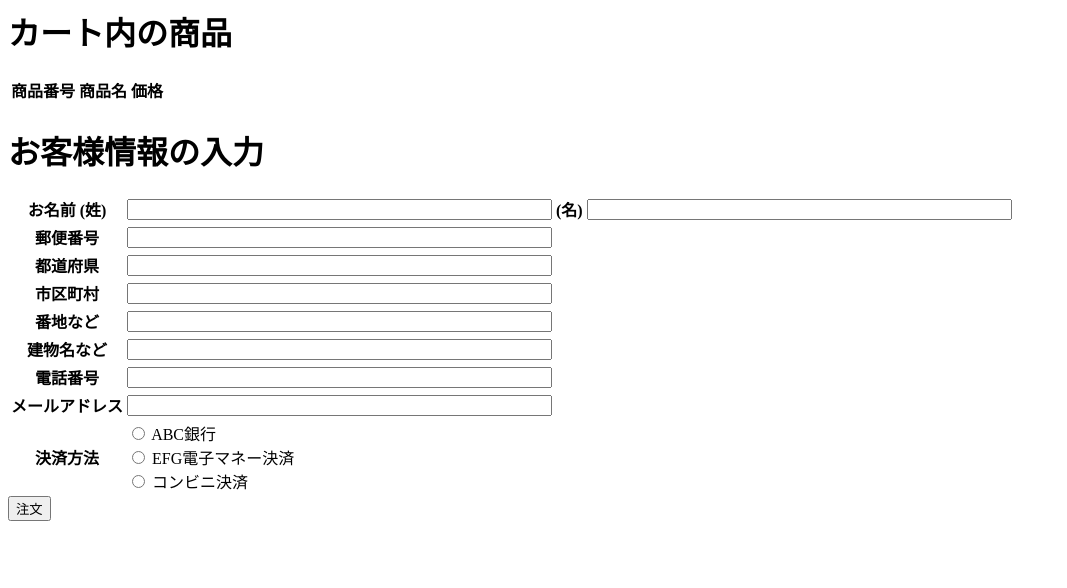
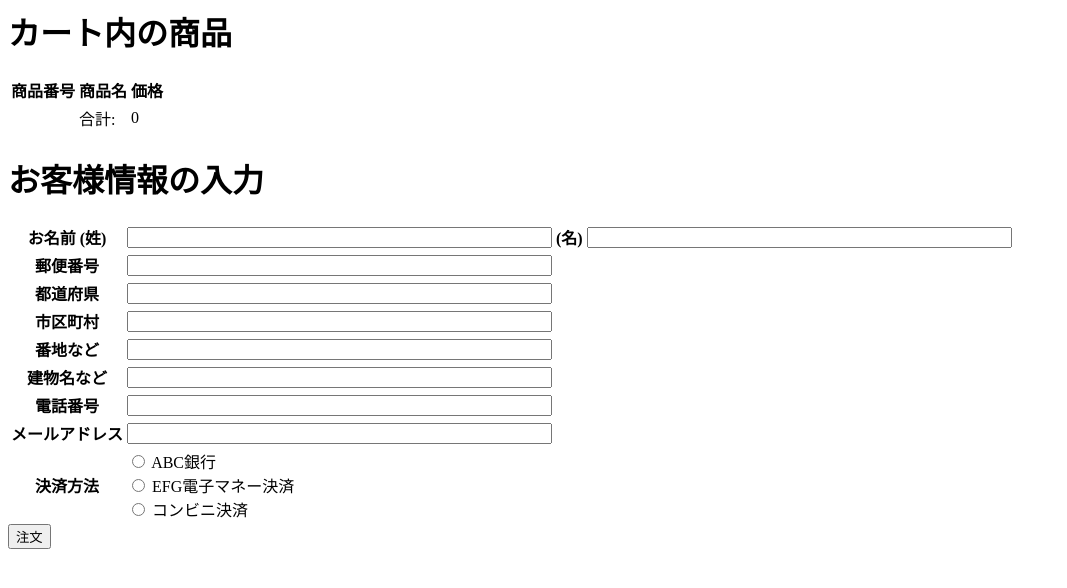
Before and after one commit to sakura-hands-on-team-b/django-ecommerce, a Django app: page /ec/order/ in a window 1280 px wide. Shown: the top 588 px of the page, without its empty margins (0-1067 px from the left). Run offline with Django 3.2, Linux system fonts and the light colour scheme; data comes from the database, SQL or seed files in the repository; lists and menus that the app fills with data are empty.

Commit message:
合計金額を表示

```diff
--- a/ecommerce_website/ecommerce/templates/cart_list.html
+++ b/ecommerce_website/ecommerce/templates/cart_list.html
@@ -11,4 +11,9 @@
         <td>{{ product.price }}</td>
     </tr>
 {% endfor %}
+<tr>
+    <td></td>
+    <td>合計:</td>
+    <td>{{total}}</td>
+</tr>
 </table>
--- a/ecommerce_website/ecommerce/templates/order.html
+++ b/ecommerce_website/ecommerce/templates/order.html
@@ -12,6 +12,11 @@
         <td>{{ product.price }}</td>
     </tr>
 {% endfor %}
+<tr>
+    <td></td>
+    <td>合計:</td>
+    <td>{{total}}</td>
+</tr>
 </table>
 
 <h1>お客様情報の入力</h1>
--- a/ecommerce_website/ecommerce/views.py
+++ b/ecommerce_website/ecommerce/views.py
@@ -91,7 +91,12 @@ def cart_list(request):
     #   カートに入っている商品の情報を取得します
     products = Product.objects.filter(id__in=cart)
 
-    return render(request, 'cart_list.html', {'products': products})
+    #   products内の商品から合計金額を計算します
+    total = 0
+    for product in products:
+        total += product.price
+
+    return render(request, 'cart_list.html', {'products': products, 'total': total})
 
 def order(request):
     """
@@ -107,10 +112,15 @@ def order(request):
     #   カートに入っている商品の情報を取得します
     products = Product.objects.filter(id__in=cart)
 
+    #   products内の商品から合計金額を計算します
+    total = 0
+    for product in products:
+        total += product.price
+
     #   決済方法を取得します。
     payments = get_list_or_404(Payment)
 
-    return render(request, 'order.html', {'products': products, 'payments': payments})
+    return render(request, 'order.html', {'products': products, 'payments': payments, 'total': total})
 
 def order_execute(request):
     """
```
